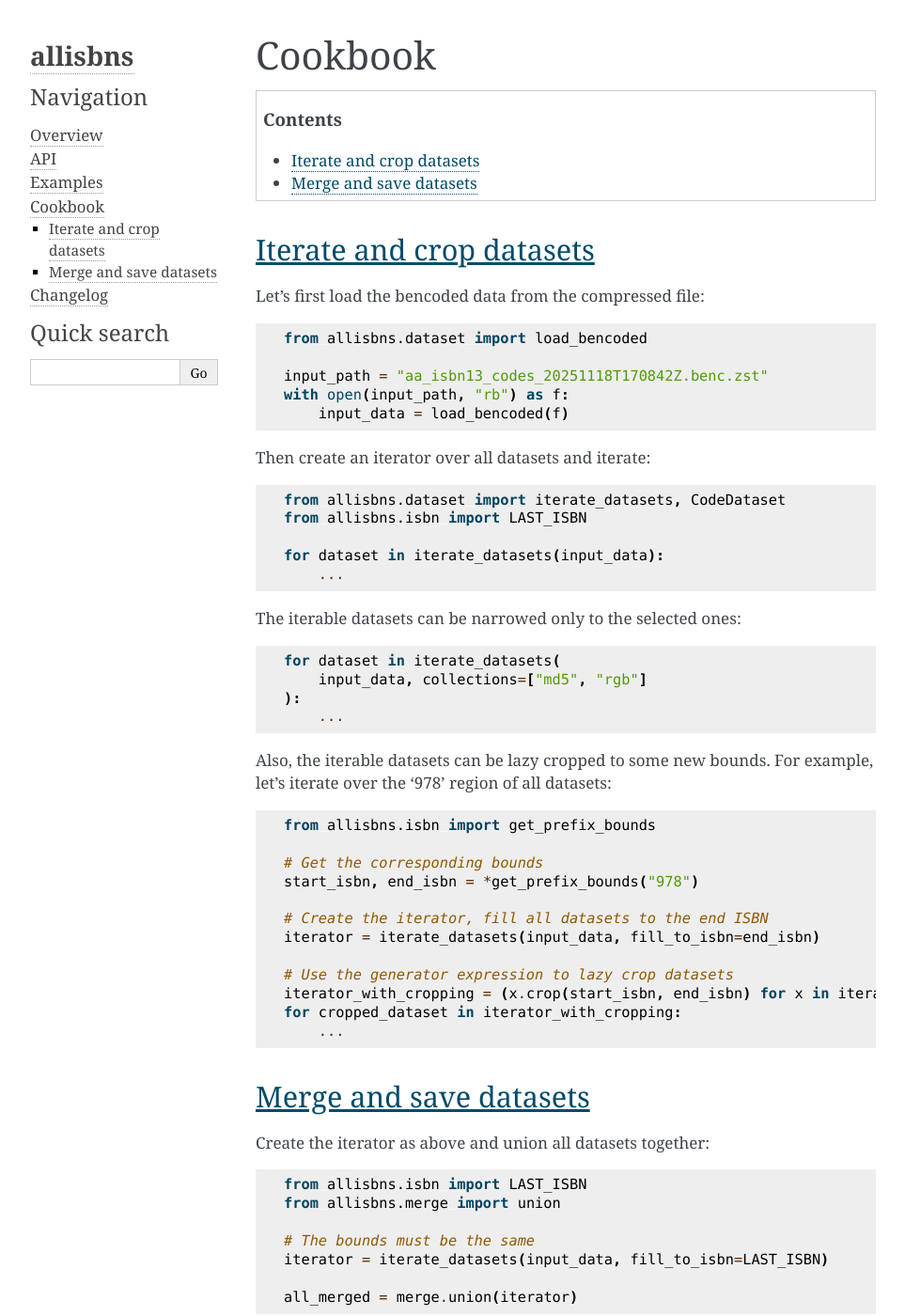
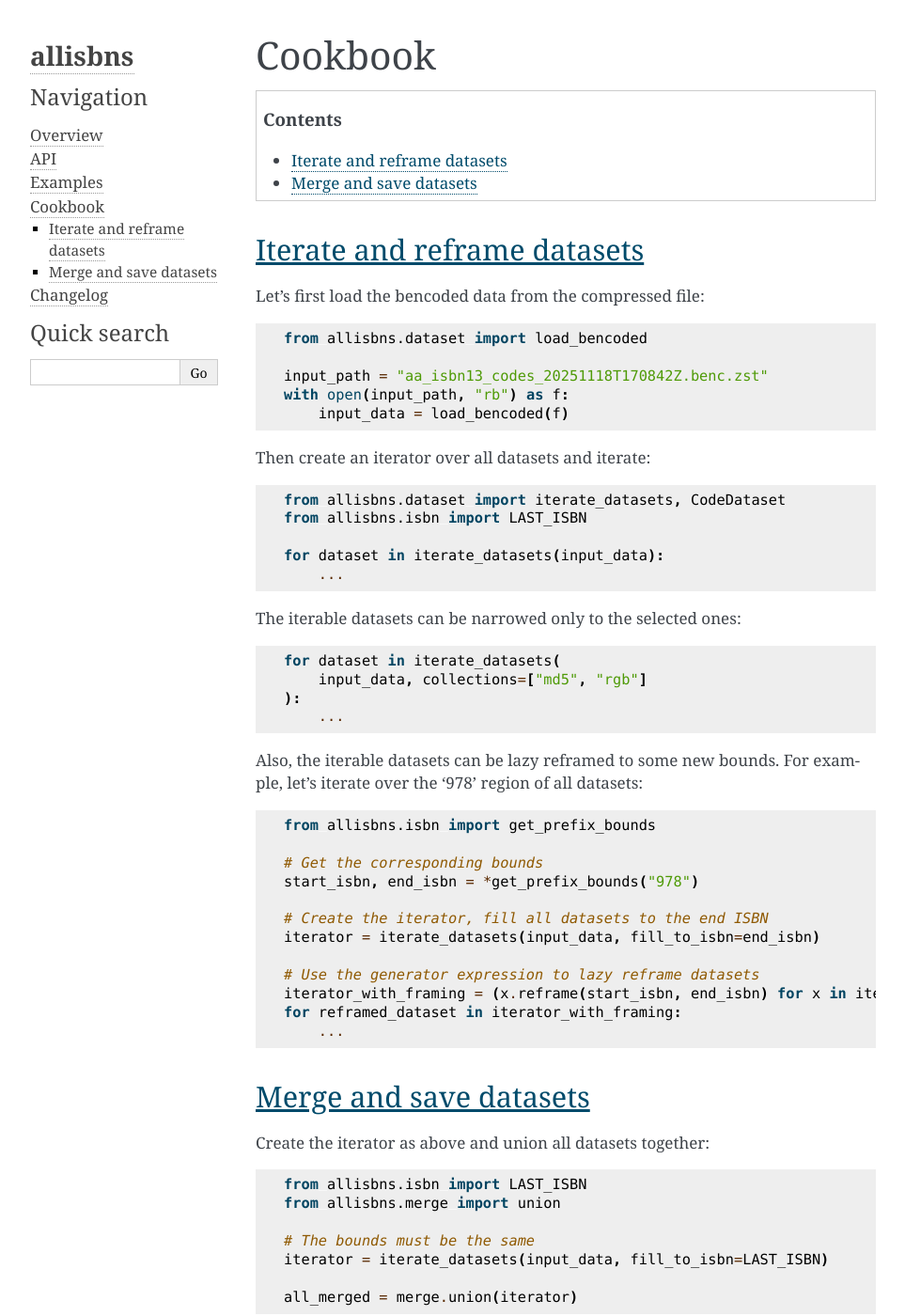
Before and after one commit to xymaxim/allisbns, a Sphinx documentation site: the page built from docs/cookbook.rst, in a window 1280 px wide and 1400 px high. Shown: the whole window at 94% size, without its empty margins (148-1111 px from the left). Built offline with Sphinx 7.4.7, drawn with Linux system fonts in a browser that asks for light colours.

Commit message:
Renaming cropping to framing in docs and tests

```diff
--- a/docs/cookbook.rst
+++ b/docs/cookbook.rst
@@ -8,8 +8,8 @@ Cookbook
 
 .. _cookbook-iterate-datasets:
 
-Iterate and crop datasets
-*************************
+Iterate and reframe datasets
+****************************
 
 Let's first load the bencoded data from the compressed file:
 
@@ -40,8 +40,8 @@ The iterable datasets can be narrowed only to the selected ones:
    ):
        ...
 
-Also, the iterable datasets can be lazy cropped to some new bounds. For example,
-let's iterate over the '978' region of all datasets:
+Also, the iterable datasets can be lazy reframed to some new bounds. For
+example, let's iterate over the '978' region of all datasets:
 
 .. code-block:: python
 
@@ -53,9 +53,9 @@ let's iterate over the '978' region of all datasets:
    # Create the iterator, fill all datasets to the end ISBN
    iterator = iterate_datasets(input_data, fill_to_isbn=end_isbn)
 
-   # Use the generator expression to lazy crop datasets
-   iterator_with_cropping = (x.crop(start_isbn, end_isbn) for x in iterator)
-   for cropped_dataset in iterator_with_cropping:
+   # Use the generator expression to lazy reframe datasets
+   iterator_with_framing = (x.reframe(start_isbn, end_isbn) for x in iterator)
+   for reframed_dataset in iterator_with_framing:
        ...
 
 Merge and save datasets
--- a/docs/overview.rst
+++ b/docs/overview.rst
@@ -84,12 +84,12 @@ Limit output
 
 By design, datasets are considered immutable after creation. Moreover, there is
 no way to limit the output of some methods. If you need, for example, to get all
-filled ISBNs with prefix '979', then you will need to crop a dataset before:
+filled ISBNs with prefix '979', then you will need to reframe a dataset before:
 
 .. code-block:: python
 
    from allisbns.isbn import get_prefix_bounds
-   md5.crop(*get_prefix_bounds("979")).get_filled_isbns()
+   md5.reframe(*get_prefix_bounds("979")).get_filled_isbns()
 
 If you need to modify codes for some reason, you can copy codes and create a new
 dataset after editing. For example, here is an equivalent of the
```
Also changed, not shown: 1 other file.
